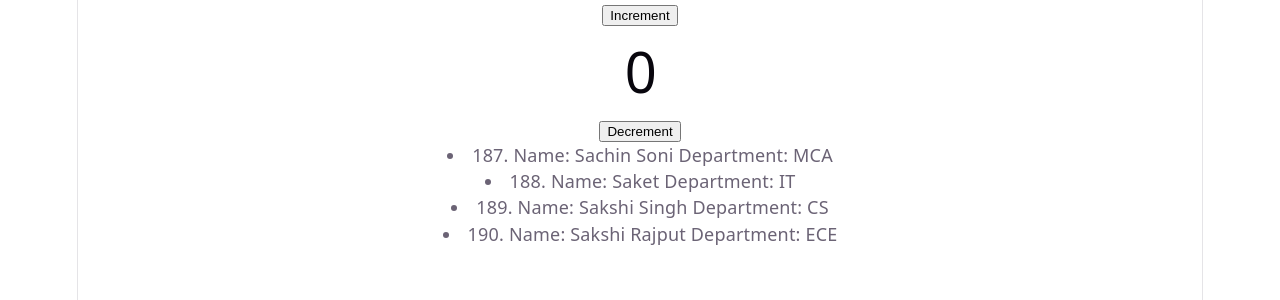
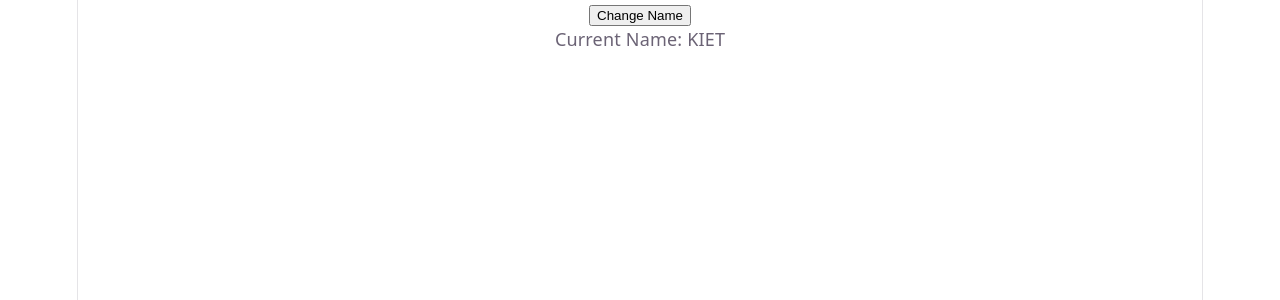
Before and after one commit to Tanya-26/ReactJS, a React (Vite) app: page / in a window 1280 px wide. Shown: the top 300 px of the page. Built offline with nearby package versions, Linux system fonts and the light colour scheme.

Commit message:
useState for strings

```diff
--- a/src/App.jsx
+++ b/src/App.jsx
@@ -1,24 +1,29 @@
 import { useState } from "react";
 
 const App = () => {
-  const [count, setCount] = useState(0);
+  const initName={
+    id:1,name:"KIET"
+  }
+  let [nameObj, setName] = useState(initName);
+  const changeName = (newName)=>{
+    setName({...nameObj, name:newName});
+  }
+  // string
+  // const [name, setName] = useState("KIET");
+
+  // function changeName(newName){
+  //   setName(newName);
+  // }
   // function clickMe() {
   //   alert("Welcome react event handling");
   // }
 
-  //   function increment(count) {
-  //     return count + 1;
-  //   }
-  //   function decrement(count) {
-  //     return count - 1;
-  //   }
-  //   let count = 0;
   return (
     <div>
       {/* <button onClick={clickMe}>Click Me</button> */}
-      <button onClick={() => setCount(count + 1)}> Increment</button>
-      <h1>{count}</h1>
-      <button onClick={() => setCount(count - 1)}> Decrement</button>
+
+      <button onClick={()=>changeName("KIET MCA")}>Change Name</button>
+        <p>Current Name: {nameObj.name}</p>
     </div>
   );
 };
--- a/src/main.jsx
+++ b/src/main.jsx
@@ -2,11 +2,11 @@ import { StrictMode } from 'react'
 import { createRoot } from 'react-dom/client'
 import './index.css'
 import App from './App.jsx'
-import ListDisplay from './components/ListDisplay.jsx'
+// import ListDisplay from './components/ListDisplay.jsx'
 
 createRoot(document.getElementById('root')).render(
   <StrictMode>
     <App />
-    <ListDisplay/>
+    {/* <ListDisplay/> */}
   </StrictMode>,
 )
```
Also changed, not shown: src/components/Counter.jsx (added, +21 -0 lines).
